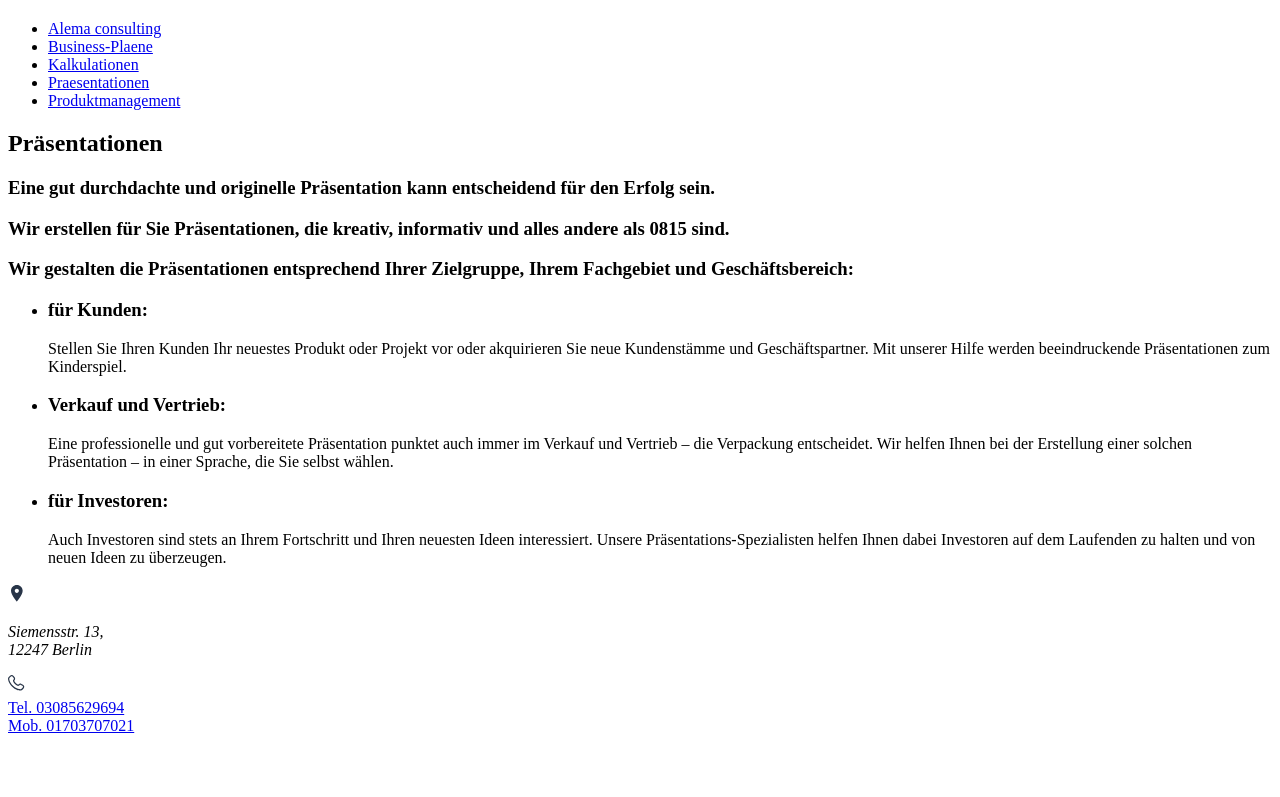
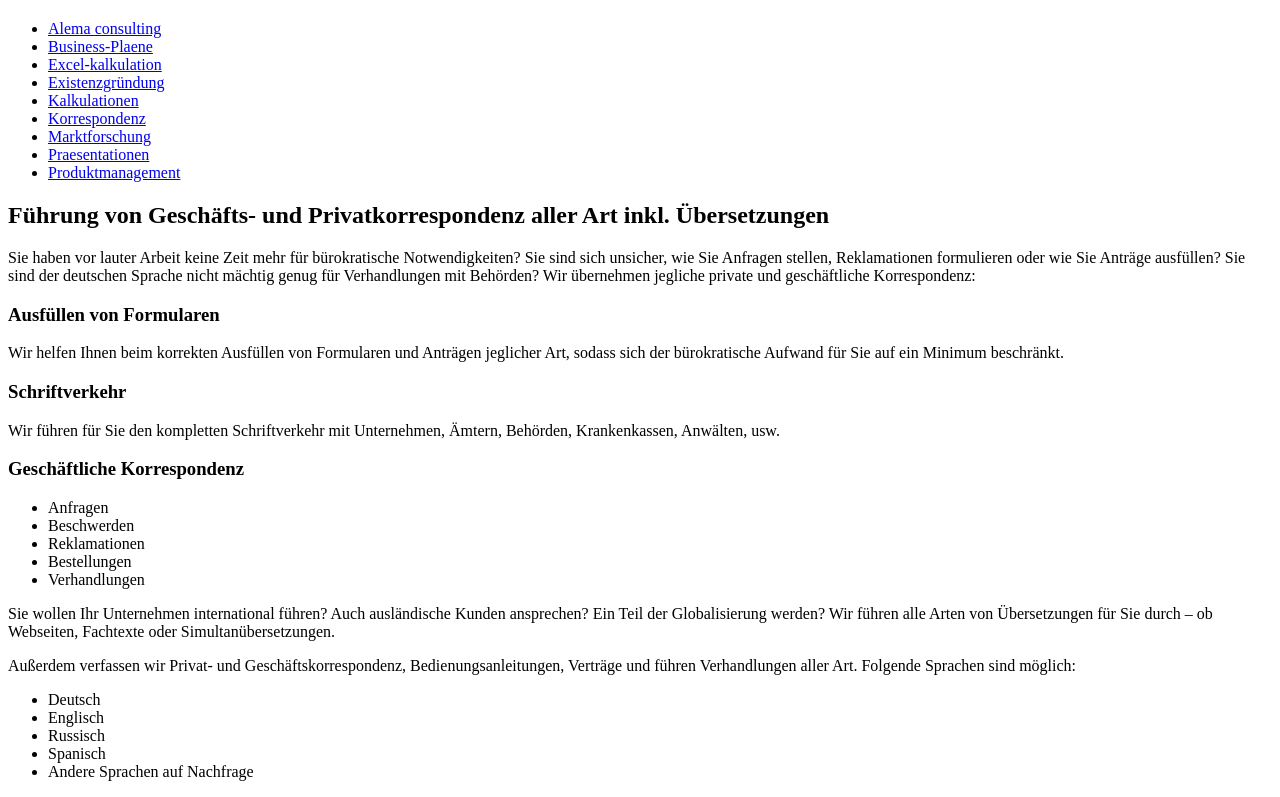
Before and after one commit to alemaconsulting/alemacconsulting, a Next.js app: page / in a window 1280 px wide. Shown: the part 463-1260 px from the top of the page. Before the commit the page ends 1206 px from the top, so only its background shows below. Built offline with nearby package versions, Linux system fonts and the light colour scheme.

Commit message:
feat: add 4 more content pages

```diff
--- /dev/null
+++ b/_source/excel-kalkulation.md
@@ -0,0 +1,54 @@
+---
+slug: excel-kalkulation
+title: "Excel-kalkulation"
+date: '2024-04-03'
+author: "tedzury"
+---
+
+<section className="contentSectionWrapper">
+  <h1 className="text-center text-lg lg:font-extrabold">Excel-Tabellenkalkulation</h1>
+  <div className="ml-5 mt-5 sm:mt-10">
+    <h3 className="checkmarkedHeader">Organisation der Geschäftsprozesse</h3>
+    <p className="ml-5 mt-5 text-base">
+      Mit unseren Berechnungen verfügen Sie über alle Informationen, um die Rentabilität eines
+      Projektes zu bewerten und Ihren potenziellen Einnahme-Überschuss und den GuV einzuschätzen
+      – und das alles, ohne selbst das Zahlen-Chaos zu entwirren.
+    </p>
+    <ul className="contentUL ml-16">
+      <li>Rechnungserstellung</li>
+      <li>Geschäftsprozessoptimierung</li>
+      <li>Kundendatenbank</li>
+      <li>Lieferantendatenbank</li>
+      <li>Überblick über Einkaufs- und Verkaufszahlen</li>
+      <li>Auftragsabwicklung</li>
+      <li>Betriebsdatenpflege</li>
+    </ul>
+  </div>
+  <div className="ml-5 mt-5 sm:mt-10">
+    <h3 className="checkmarkedHeader">Überblick über Ihre Geldbewegungen</h3>
+    <p className="ml-5 mt-5 text-base">
+      Behalten Sie mit unserer Unterstützung Ihre Finanzen immer im Blick, denn Kontrolle ist
+      der Schlüssel zu einem stetig wachsenden Unternehmen:
+    </p>
+    <ul className="contentUL ml-16">
+      <li>Einnahmen und Ausgaben</li>
+      <li>Cash-Flow</li>
+      <li>Gewinne und Verluste</li>
+      <li>Investitionen und Kredite</li>
+      <li>Tilgungspläne</li>
+    </ul>
+  </div>
+  <div className="ml-5 mt-5 sm:mt-10">
+    <h3 className="checkmarkedHeader">Nachhilfe</h3>
+    <p className="ml-5 mt-5 text-base">
+      Sie wollen Ihre Berechnungen in der Zukunft selbst erledigen? Ihre Mitarbeiter sollen sich
+      mit allen Tricks der Tabellenkalkulation auskennen? Sie wollen einfach Ihre Kenntnisse
+      auffrischen? Wir bieten Einsteiger- und Aufbauhilfe an.
+    </p>
+    <p className="ml-5 mt-5 text-base">
+      Sie benutzen bereits Excel? Optimieren Sie Ihre Excel-Kalkulationen, und Ihre
+      Datenverarbeitung und Betriebsprozesse gewinnen an Effektivität. Mit unserer
+      Excel-Nachhilfe steigern Sie Ihr Potential – und Ihren Erfolg!
+    </p>
+  </div>
+</section>
--- /dev/null
+++ b/_source/existenzgrundung.md
@@ -0,0 +1,50 @@
+---
+slug: existenzgrundung
+title: "Existenzgründung"
+date: '2024-04-03'
+author: "tedzury"
+---
+
+<section className="contentSectionWrapper">
+      <h1 className="text-center text-lg lg:font-extrabold">Existenzgründung</h1>
+      <div className="ml-5 mt-5 sm:mt-10">
+        <h3 className="checkmarkedHeader">Beratung für Existenzgründer</h3>
+        <p className="ml-5 mt-5 text-base">
+          Sie wollen endlich Ihr eigener Chef sein oder eine Tochterfiliale Ihrer Firma eröffnen?
+          Nie wieder für andere arbeiten, sondern Ihre eigenen Visionen verwirklichen? Sie träumen
+          schon seit Jahren von einem eigenen kleinen oder größeren Unternehmen? Wir helfen Ihnen,
+          diesen Traum endlich zu verwirklichen, und unterstützen Sie bei der Existenzgründung.
+        </p>
+      </div>
+      <div className="ml-5 mt-5 sm:mt-10">
+        <h3 className="checkmarkedHeader">Unternehmensform</h3>
+        <p className="ml-5 mt-5 text-base">
+          Ob Friseurladen, Reisebüro oder Beratungsfirma – die Wahl Ihrer Unternehmensform muss gut
+          überlegt sein. Wir helfen Ihnen bei der Auswahl und beraten Sie umfassend und individuell.
+        </p>
+      </div>
+      <div className="ml-5 mt-5 sm:mt-10">
+        <h3 className="checkmarkedHeader">Kalkulationen</h3>
+        <p className="ml-5 mt-5 text-base">
+          Eine erfolgreiche Existenzgründung muss gut geplant und gründlich kalkuliert werden. Mit
+          unserer Hilfe werden schwierige Kalkulationen wie Liquiditätsplanung, Kreditrechner,
+          Rentabilitätsprognose, EKS, Gewinn- und Verlustrechnung, EÜR usw. zum Kinderspiel. Wir
+          beraten Sie oder können gleich die ganze Kalkulation für Sie durchführen.
+        </p>
+      </div>
+      <div className="ml-5 mt-5 sm:mt-10">
+        <h3 className="checkmarkedHeader">Erstellung von Business-Plänen</h3>
+        <p className="ml-5 mt-5 text-base">
+          Wir bereiten für Sie einen entsprechenden Business-Plan vor – ausgehend von Ihren Plänen,
+          Zielen und Anforderungen.
+        </p>
+        <p className="ml-5 mt-5 text-base">
+          Je nach Bedarf, Zielsetzung oder Ihrem Wunsch kann Ihr Business-Plan aus einer Seite oder
+          aus mehreren hunderten Seiten bestehen.
+        </p>
+        <p className="ml-5 mt-5 text-base">
+          Wir ergänzen Ihren Business-Plan mit entsprechenden Kalkulationen wie z.B. Planung der
+          Einnahmen und Ausgaben, Erstellung der Rentabilitäts- und Liquiditätsrechner u.v.m.
+        </p>
+      </div>
+    </section>
--- /dev/null
+++ b/_source/korrespondenz.md
@@ -0,0 +1,31 @@
+---
+slug: korrespondenz
+title: "Korrespondenz"
+date: '2024-04-03'
+author: "tedzury"
+---
+
+<section className="contentSectionWrapper">
+      <h1 className="text-center text-lg lg:font-extrabold">Marktforschung</h1>
+      <div className="ml-5 mt-5 sm:mt-10">
+        <p className="ml-5 mt-5 text-base">
+          Sie wollen ein neues Produkt auf den Markt bringen? Eine neue Zielgruppe ansprechen? Sie
+          wissen nicht, wie Sie das Marketing für Ihr neues Unternehmen angehen sollen? Wir
+          erforschen den Markt für Sie und analysieren Ihr Unternehmen aus Kundenperspektive –
+          effizient und zielgerichtet.
+        </p>
+        <h3 className="checkmarkedHeader mt-5">
+          Bleiben Sie durch unsere individuelle Betreuung mit Ihren Kunden in Kontakt und lernen
+          Sie, ihre Bedürfnisse zu verstehen. Zu unseren Leistungen gehören:
+        </h3>
+        <ul className="contentUL">
+          <li>Produktforschung und Produktanalyse</li>
+          <li>Branchenanalyse</li>
+          <li>Marktanalyse</li>
+          <li>Marketingforschung</li>
+          <li>Wettbewerbs-/Konkurrenzanalyse</li>
+          <li>Zielgruppenanalyse</li>
+          <li>Standortanalyse</li>
+        </ul>
+      </div>
+    </section>
--- /dev/null
+++ b/_source/marktforschung.md
@@ -0,0 +1,31 @@
+---
+slug: marktforschung
+title: "Marktforschung"
+date: '2024-04-03'
+author: "tedzury"
+---
+
+<section className="contentSectionWrapper">
+      <h1 className="text-center text-lg lg:font-extrabold">Marktforschung</h1>
+      <div className="ml-5 mt-5 sm:mt-10">
+        <p className="ml-5 mt-5 text-base">
+          Sie wollen ein neues Produkt auf den Markt bringen? Eine neue Zielgruppe ansprechen? Sie
+          wissen nicht, wie Sie das Marketing für Ihr neues Unternehmen angehen sollen? Wir
+          erforschen den Markt für Sie und analysieren Ihr Unternehmen aus Kundenperspektive –
+          effizient und zielgerichtet.
+        </p>
+        <h3 className="checkmarkedHeader mt-5">
+          Bleiben Sie durch unsere individuelle Betreuung mit Ihren Kunden in Kontakt und lernen
+          Sie, ihre Bedürfnisse zu verstehen. Zu unseren Leistungen gehören:
+        </h3>
+        <ul className="contentUL">
+          <li>Produktforschung und Produktanalyse</li>
+          <li>Branchenanalyse</li>
+          <li>Marktanalyse</li>
+          <li>Marketingforschung</li>
+          <li>Wettbewerbs-/Konkurrenzanalyse</li>
+          <li>Zielgruppenanalyse</li>
+          <li>Standortanalyse</li>
+        </ul>
+      </div>
+    </section>
--- a/components/nav/navigation.tsx
+++ b/components/nav/navigation.tsx
@@ -22,8 +22,8 @@
   });
 
   return (
-    <nav className="hidden h-max w-[300px] rounded-3xl border-2 border-borderGrey bg-gradBacking bg-horizontalBgGrad px-8 py-10 lg:block">
-      <ul className="border-b-2 border-borderGrey font-extrabold">
+    <nav className="hidden h-max rounded-3xl border-2 border-borderGrey bg-gradBacking bg-horizontalBgGrad px-8 py-10 lg:block lg:w-[350px]">
+      <ul className="w-full border-b-2 border-borderGrey font-extrabold">
         <li className="h-11 w-full border-t-2 border-borderGrey text-center">
           <Link href="/" className={`routeLink ${isActiveLink('/') ? 'text-brightBlue' : ''}`}>
             Alema consulting
--- a/layouts/homepageLayout.tsx
+++ b/layouts/homepageLayout.tsx
@@ -1,44 +1,49 @@
 const HomepageLayout = () => {
   return (
     <section className="contentSectionWrapper">
-      <h1 className="text-center text-lg lg:font-extrabold">Präsentationen</h1>
+      <h1 className="text-center text-lg lg:font-extrabold">
+        Führung von Geschäfts- und Privatkorrespondenz aller Art inkl. Übersetzungen
+      </h1>
       <div className="ml-5 mt-5 sm:mt-10">
-        <h3 className="ml-5 mt-5 text-base font-extrabold">
-          Eine gut durchdachte und originelle Präsentation kann entscheidend für den Erfolg sein.
-        </h3>
-        <h3 className="ml-5 mt-5 text-base font-extrabold">
-          Wir erstellen für Sie Präsentationen, die kreativ, informativ und alles andere als 0815
-          sind.
-        </h3>
-        <h3 className="ml-5 mt-5 text-base font-extrabold">
-          Wir gestalten die Präsentationen entsprechend Ihrer Zielgruppe, Ihrem Fachgebiet und
-          Geschäftsbereich:
-        </h3>
-        <ul className="contentUL ml-16">
-          <li className="mt-5">
-            <h3>für Kunden:</h3>
-            <p className="ml-5 mt-5">
-              Stellen Sie Ihren Kunden Ihr neuestes Produkt oder Projekt vor oder akquirieren Sie
-              neue Kundenstämme und Geschäftspartner. Mit unserer Hilfe werden beeindruckende
-              Präsentationen zum Kinderspiel.
-            </p>
-          </li>
-          <li className="mt-5">
-            <h3>Verkauf und Vertrieb:</h3>
-            <p className="ml-5 mt-5">
-              Eine professionelle und gut vorbereitete Präsentation punktet auch immer im Verkauf
-              und Vertrieb – die Verpackung entscheidet. Wir helfen Ihnen bei der Erstellung einer
-              solchen Präsentation – in einer Sprache, die Sie selbst wählen.
-            </p>
-          </li>
-          <li className="mt-5">
-            <h3>für Investoren:</h3>
-            <p className="ml-5 mt-5">
-              Auch Investoren sind stets an Ihrem Fortschritt und Ihren neuesten Ideen interessiert.
-              Unsere Präsentations-Spezialisten helfen Ihnen dabei Investoren auf dem Laufenden zu
-              halten und von neuen Ideen zu überzeugen.
-            </p>
-          </li>
+        <p className="ml-5 mt-5 text-base">
+          Sie haben vor lauter Arbeit keine Zeit mehr für bürokratische Notwendigkeiten? Sie sind
+          sich unsicher, wie Sie Anfragen stellen, Reklamationen formulieren oder wie Sie Anträge
+          ausfüllen? Sie sind der deutschen Sprache nicht mächtig genug für Verhandlungen mit
+          Behörden? Wir übernehmen jegliche private und geschäftliche Korrespondenz:
+        </p>
+        <h3 className="mt-5 text-xl font-extrabold">Ausfüllen von Formularen</h3>
+        <p className="ml-5 mt-5 text-base">
+          Wir helfen Ihnen beim korrekten Ausfüllen von Formularen und Anträgen jeglicher Art,
+          sodass sich der bürokratische Aufwand für Sie auf ein Minimum beschränkt.
+        </p>
+        <h3 className="mt-5 text-xl font-extrabold">Schriftverkehr</h3>
+        <p className="ml-5 mt-5 text-base">
+          Wir führen für Sie den kompletten Schriftverkehr mit Unternehmen, Ämtern, Behörden,
+          Krankenkassen, Anwälten, usw.
+        </p>
+        <h3 className="mt-5 text-xl font-extrabold">Geschäftliche Korrespondenz</h3>
+        <ul className="contentUL">
+          <li>Anfragen</li>
+          <li>Beschwerden</li>
+          <li>Reklamationen</li>
+          <li>Bestellungen</li>
+          <li>Verhandlungen</li>
+        </ul>
+        <p className="ml-5 mt-5 text-base">
+          Sie wollen Ihr Unternehmen international führen? Auch ausländische Kunden ansprechen? Ein
+          Teil der Globalisierung werden? Wir führen alle Arten von Übersetzungen für Sie durch – ob
+          Webseiten, Fachtexte oder Simultanübersetzungen.
+        </p>
+        <p className="ml-5 mt-5 text-base">
+          Außerdem verfassen wir Privat- und Geschäftskorrespondenz, Bedienungsanleitungen, Verträge
+          und führen Verhandlungen aller Art. Folgende Sprachen sind möglich:
+        </p>
+        <ul className="contentUL">
+          <li>Deutsch</li>
+          <li>Englisch</li>
+          <li>Russisch</li>
+          <li>Spanisch</li>
+          <li>Andere Sprachen auf Nachfrage</li>
         </ul>
       </div>
     </section>
```
